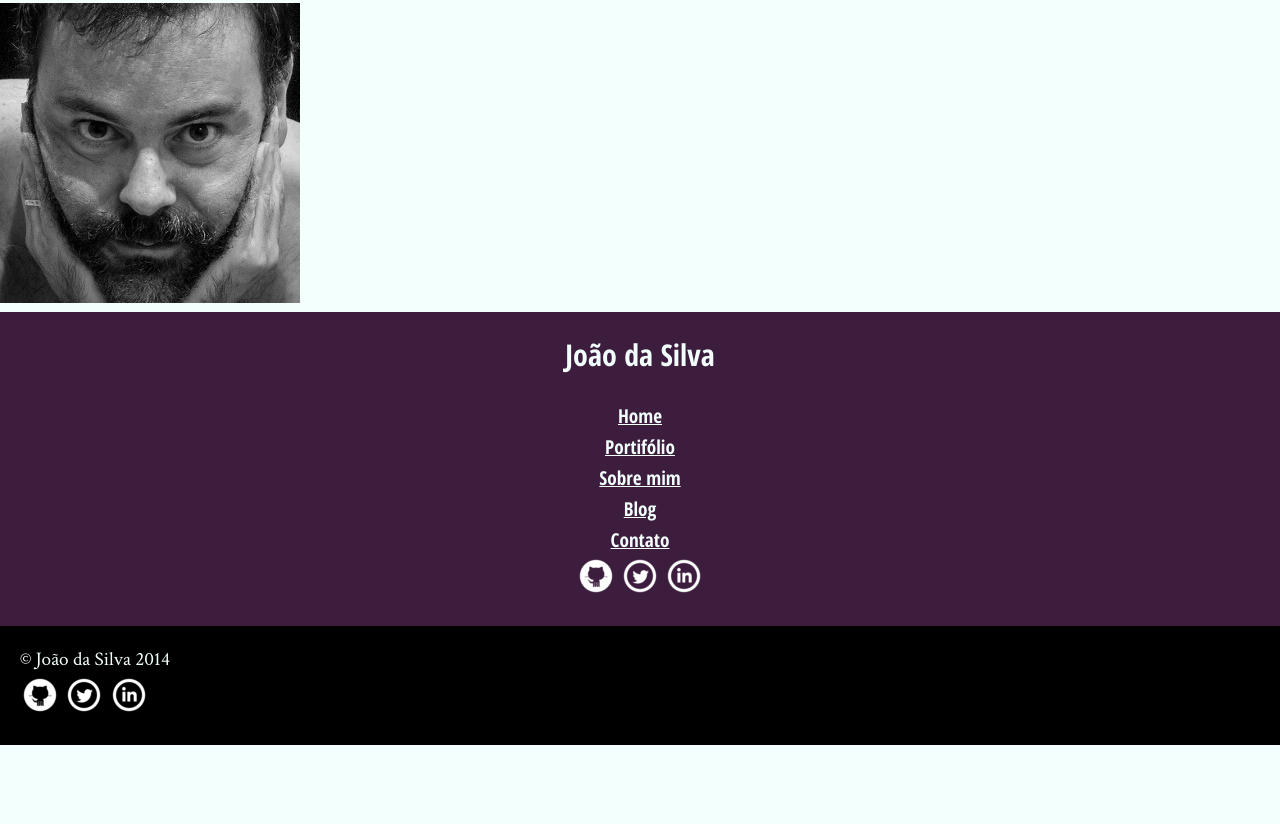
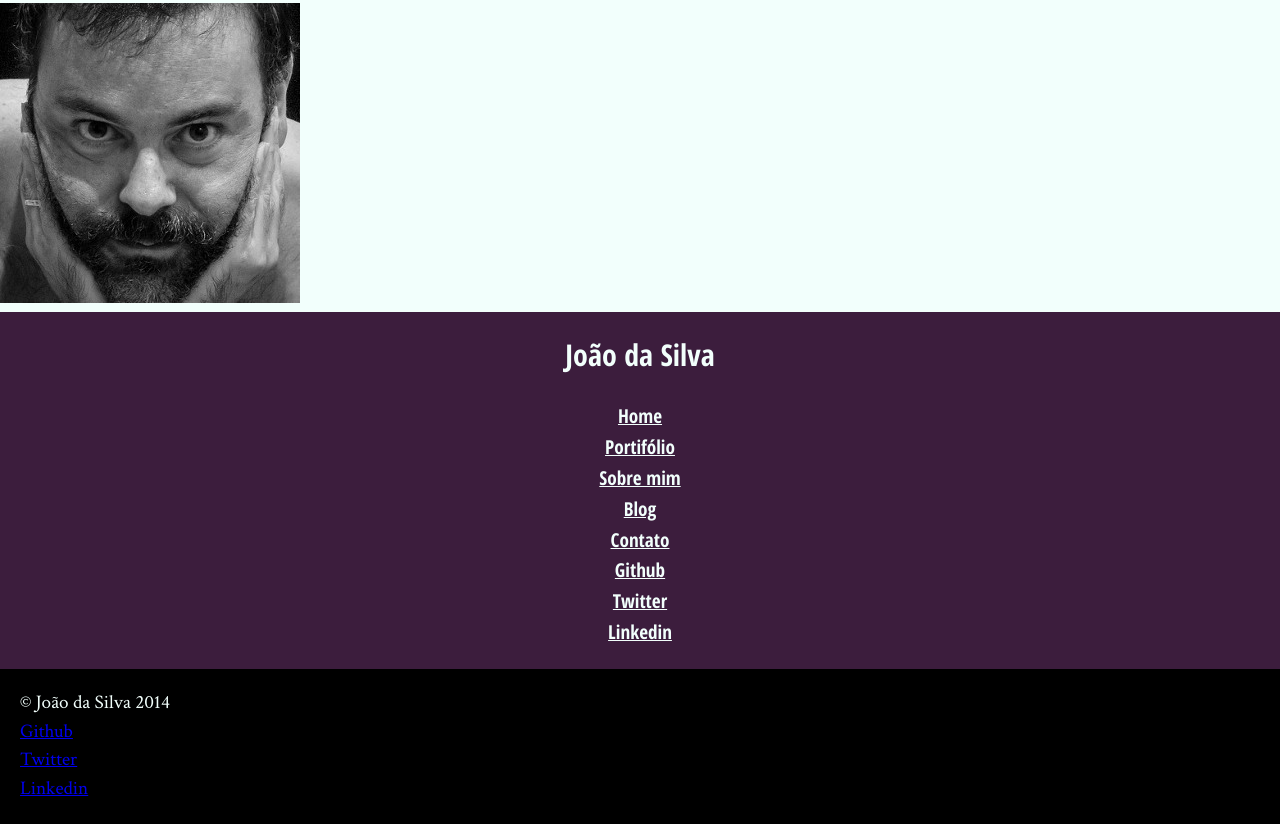
Before and after one commit to xewertonfilipe/Estudando, a plain HTML site: page HTML e CSS/projeto/bio.html in a window 1280 px wide. Shown: the part 1839-2663 px from the top of the page. Before the commit the page ends 2584 px from the top, so only its background shows below. Drawn offline with Linux system fonts and the light colour scheme.

Commit message:
Adicionando classes, removendo tag img

```diff
--- a/HTML e CSS/projeto/bio.html
+++ b/HTML e CSS/projeto/bio.html
@@ -11,16 +11,16 @@
     </head>
     <body>
         <main>
-            <h1>Sobre mim</h1>
+            <h1 class="titulo-principal">Sobre mim</h1>
 
-            <div>
+            <div class="conteudo-principal">
                 <p>Moro em São Paulo mas atendo clientes do mundo todo. Sou conhecido por fazer produtos de <em>qualidade</em>, <em>durabilidade</em> e que <em>agregam valor</em> para meus clientes.</p>
 
                 <p>Trabalho usando a web como plataforma, ou seja, respiro HTML5, CSS3 e JavaScript (ou melhor: ECMASCript). Crio sites para todos, seguindo as principais diretivas de acessibilidade, responsividade e web semântica, sem descuidar da qualidade de código.</p>
 
                 <h2>Como trabalho</h2>
 
-                <blockquote>
+                <blockquote class="citacoes">
                     <p>João é o melhor desenvolvedor Front-end com quem já trabalhei. Muito eficiente e muito capaz. Recomendo sem dúvidas!</p>
                     <cite>José Souza, Fiat</cite>
                 </blockquote>
@@ -31,7 +31,7 @@
 
                 <h2>Experiência</h2>
 
-                <blockquote>
+                <blockquote class="citacoes">
                     <p>João domina as tecnologias como ninguém. Eu apresentava um problema, ele ja tinha na ponta da língua a solução mais adequada com as tecnologias mais recentes.</p>
                     <cite>Manoel Santos, Petrobrás</cite>
                 </blockquote>
@@ -46,7 +46,7 @@
             </div>
         </main>
         <img src="eu.jpg" alt="Foto do João da Silva">
-        <aside>
+        <aside class="navegacao-site">
             <h1>João da Silva</h1>
             <nav>
                 <ul>
@@ -57,41 +57,29 @@
                     <li><a href="contato.html">Contato</a></li>
                 </ul>
             </nav>
-            <ul class="icones-sociais">
+            <ul class="icones-redes-sociais">
                 <li>
-                    <a href="https://github.com/joaodasilva">
-                        <img src="github.png" alt="Github">
-                    </a>
+                    <a class="github" href="https://github.com/joaodasilva">Github</a>
                 </li>
                 <li>
-                    <a href="https://twitter.com/joaodasilva">
-                        <img src="twitter.png" alt="Twitter">
-                    </a>
+                    <a class="twitter" href="https://twitter.com/joaodasilva">Twitter</a>
                 </li>
                 <li>
-                    <a href="https://br.linkedin.com/pub/joão-da-silva/32/4/508">
-                        <img src="linkedin.png" alt="Likedin">
-                    </a>
+                    <a class="likedin" href="https://br.linkedin.com/pub/joão-da-silva/32/4/508">Linkedin</a>
                 </li>
             </ul>
         </aside>
         <footer id="rodape-pagina">
             &copy; João da Silva 2014
-            <ul class="icones-sociais">
+            <ul class="icones-redes-sociais">
                 <li>
-                    <a href="https://github.com/joaodasilva">
-                        <img src="github.png" alt="Github">
-                    </a>
+                    <a class="github" href="https://github.com/joaodasilva">Github</a>
                 </li>
                 <li>
-                    <a href="https://twitter.com/joaodasilva">
-                        <img src="twitter.png" alt="Twitter">
-                    </a>
+                    <a class="twitter" href="https://twitter.com/joaodasilva">Twitter</a>
                 </li>
                 <li>
-                    <a href="https://br.linkedin.com/pub/joão-da-silva/32/4/508">
-                        <img src="linkedin.png" alt="Likedin">
-                    </a>
+                    <a class="likedin" href="https://br.linkedin.com/pub/joão-da-silva/32/4/508">Linkedin</a>
                 </li>
             </ul>
         </footer>
```
Also changed, not shown: HTML e CSS/projeto/blog.html (+21 -10 lines).
